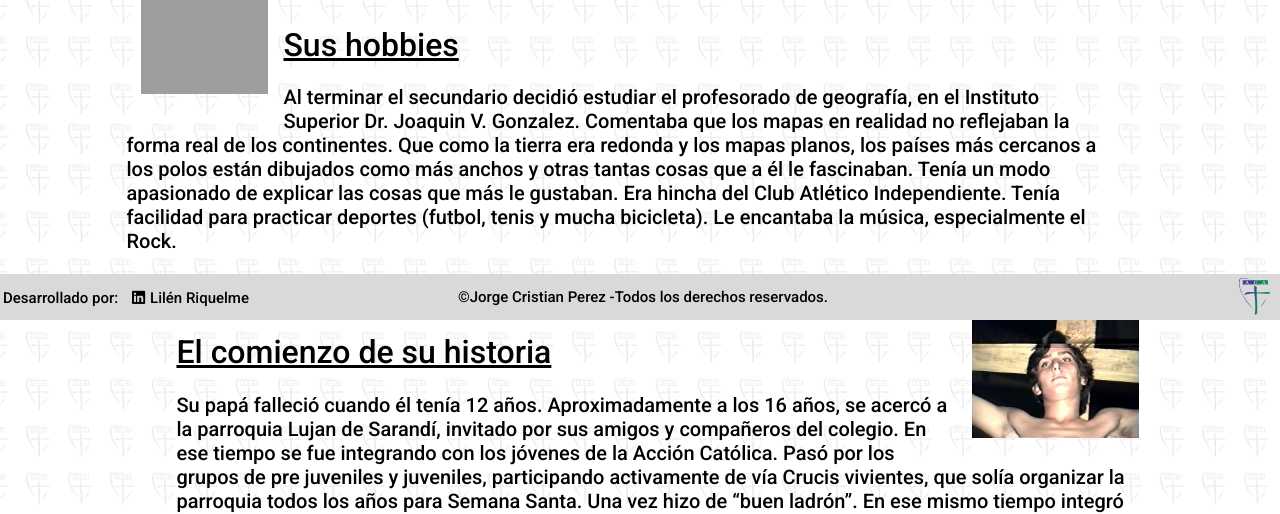
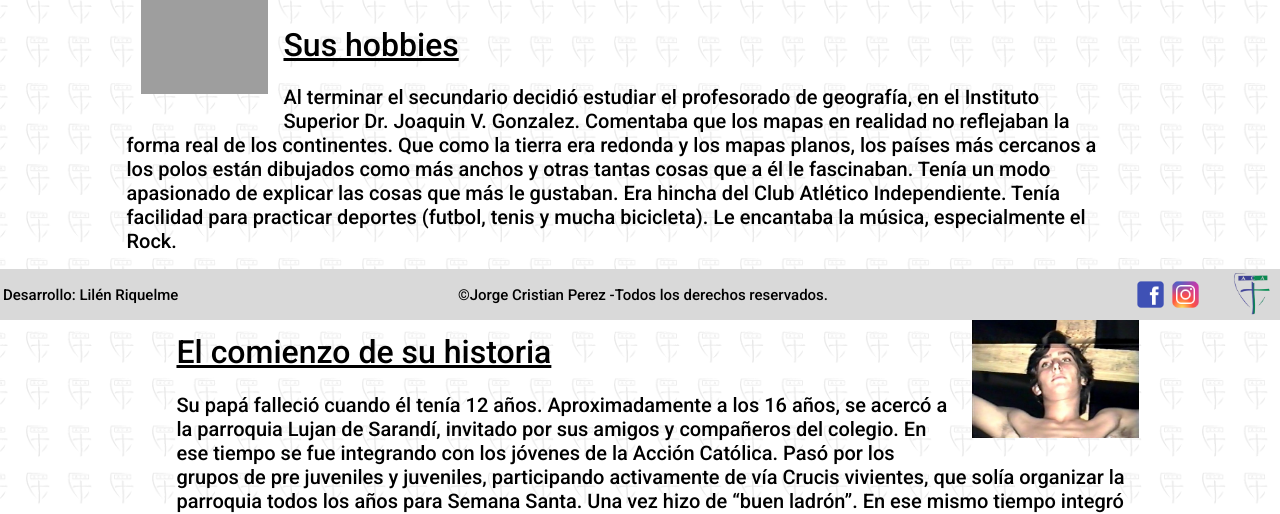
Before and after one commit to LiluRi/jcp, a PHP site: page /index.php in a window 1280 px wide. Shown: the part 480-994 px from the top of the page. Run offline with PHP 8.4, Linux system fonts and the light colour scheme; some libraries are stand-ins or nearby versions; some web fonts are replaced; grey boxes are pictures that could not be loaded.

Commit message:
redes sociales

```diff
--- a/css/styles.css
+++ b/css/styles.css
@@ -279,13 +279,24 @@ footer a{
     color: black;
 }
 .escudo{
-    width: 35px;
-    height: 40px;
+    width: 40px;
+    height: 45px;
     text-align: center;
     float:right;
     margin-right: 10px;
+}
+.redes{
+    width: 35px;
+    height: 35px;
+    text-align: center;
+    float:right;
+    margin-top: 5px;
 
 }
+.red{
+    margin-right: 30px;
+}
+
 .wrapper {
     display: grid;
     grid-template-columns: 1fr 1fr 1fr;
--- a/inferior.php
+++ b/inferior.php
@@ -1,11 +1,14 @@
 <footer class="wrapper">
   <section class="linkedIn">
-    <h6>Desarrollado por: <a class="footera" href="https://www.linkedin.com/in/lilen-riquelme-b63647242/"><i class="fa-brands fa-linkedin" style="margin-right: 5px;"></i>Lilén Riquelme</a></h6>
+    <h6>Desarrollo: <a class="footera" href="https://www.linkedin.com/in/lilen-riquelme-b63647242/">Lilén Riquelme</a></h6>
   </section>
   <section class="copyright">
     <h6>©Jorge Cristian Perez -Todos los derechos reservados.</h6>
   </section>
   <section class="escudito">
+
     <img src="img/escudobicolor.png" class="escudo">
+    <a href="https://www.instagram.com/jorge.cristian.perez/"><img src="img/ig.png" class="redes red"></a>
+    <a href="https://www.facebook.com/Jorge.Cri.Perez"><img src="img/fb.png" class="redes"></a>
   </section>
 </footer>
```
Also changed, not shown: img/fb.png (added), img/ig.png (added).
